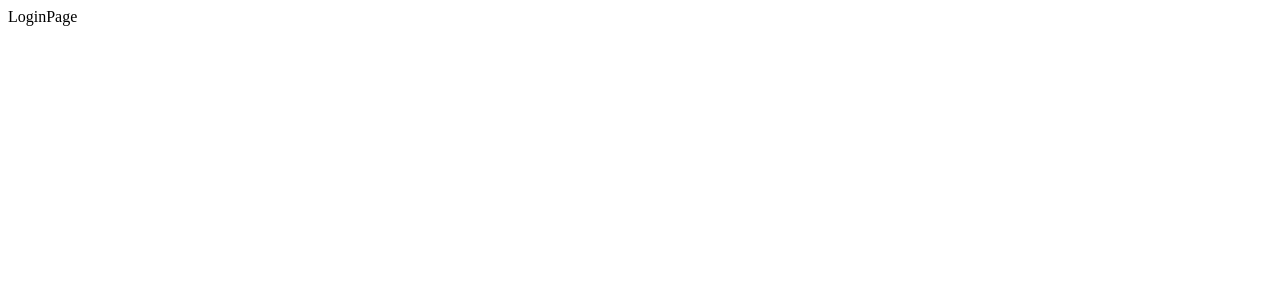
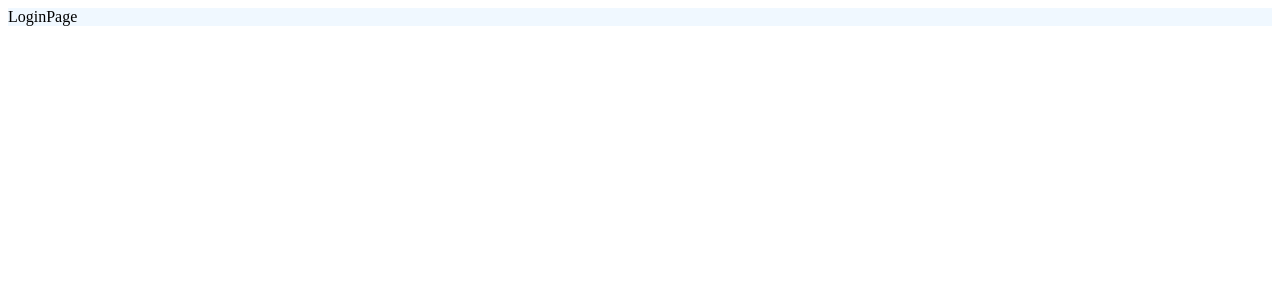
Before and after one commit to ZevaGuillo/game-shop, a React (Vite) app: page /auth/login in a window 1280 px wide. Shown: the top 300 px of the page. Built offline with nearby package versions, Linux system fonts and the light colour scheme.

Commit message:
add styled component

```diff
--- a/package.json
+++ b/package.json
@@ -12,11 +12,13 @@
     "@reduxjs/toolkit": "^1.9.0",
     "@sanity/client": "^3.4.1",
     "@types/react-redux": "^7.1.24",
+    "@types/styled-components": "^5.1.26",
     "react": "^18.2.0",
     "react-dom": "^18.2.0",
     "react-redux": "^8.0.5",
     "react-router-dom": "^6.4.3",
     "redux-thunk": "^2.4.2",
+    "styled-components": "^5.3.6",
     "vite-tsconfig-paths": "^3.5.2"
   },
   "devDependencies": {
--- a/src/auth/pages/LoginPage.tsx
+++ b/src/auth/pages/LoginPage.tsx
@@ -1,8 +1,15 @@
+import styled from 'styled-components';
+
+
 
 const LoginPage = () => {
   return (
-    <div>LoginPage</div>
+    <StyledLoginPage>LoginPage</StyledLoginPage>
   )
 }
 
+const StyledLoginPage = styled.main`
+  background-color:aliceblue;
+`;
+
 export default LoginPage
--- a/tsconfig.json
+++ b/tsconfig.json
@@ -19,6 +19,6 @@
       "@/*": ["./src/*"],
     }
   },
-  "include": ["src"],
+  "include": ["src", "GlobalStyle.tsx"],
   "references": [{ "path": "./tsconfig.node.json" }]
 }
```
Also changed, not shown: 1 other file (tests, documents, lock files or other folders).
